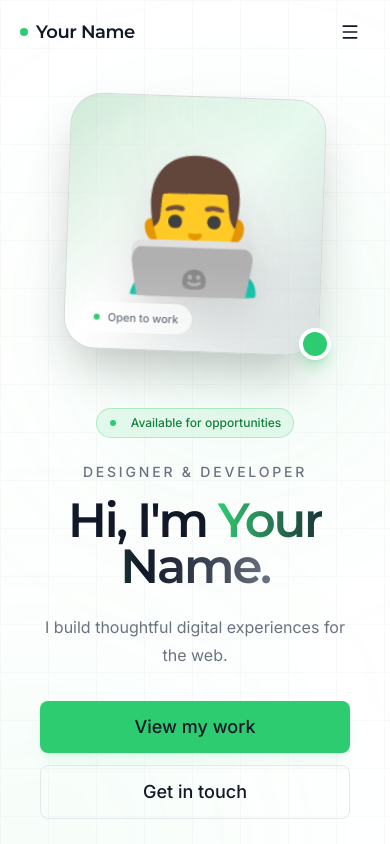
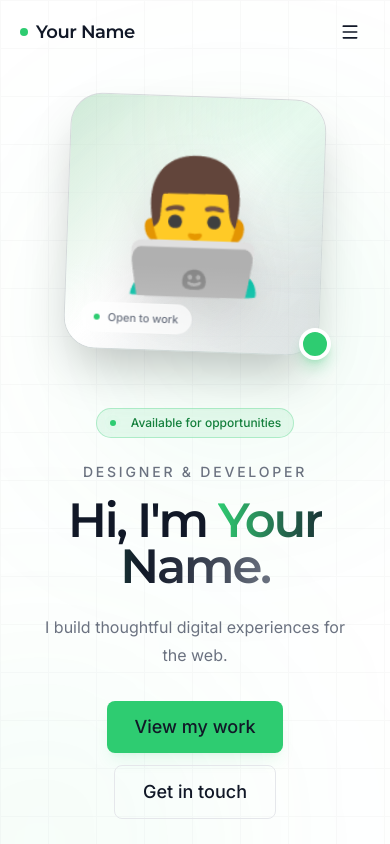
Before and after one commit to xazalo/portfolio, a React (Vite) app: page / in a window 390 px wide. Shown: the top 844 px of the page. Built offline with nearby package versions, Linux system fonts and the light colour scheme.

Commit message:
style: fix the responsivity

```diff
--- a/src/components/hero/Hero.tsx
+++ b/src/components/hero/Hero.tsx
@@ -141,14 +141,17 @@ export function Hero() {
           </Reveal>
 
           <Reveal delay={350}>
-            <div
-              className="
-                mt-8 flex w-full flex-col
-                items-stretch gap-3
-                sm:w-auto sm:flex-row
-                lg:justify-start
-              "
-            >
+<div
+  className="
+    mt-8 flex w-full flex-col
+    items-center gap-3
+
+    sm:w-full sm:flex-row sm:flex-wrap
+    sm:justify-center
+
+    lg:w-fit lg:justify-start
+  "
+>
               <Button
                 href="#projects"
                 size="lg"
```
